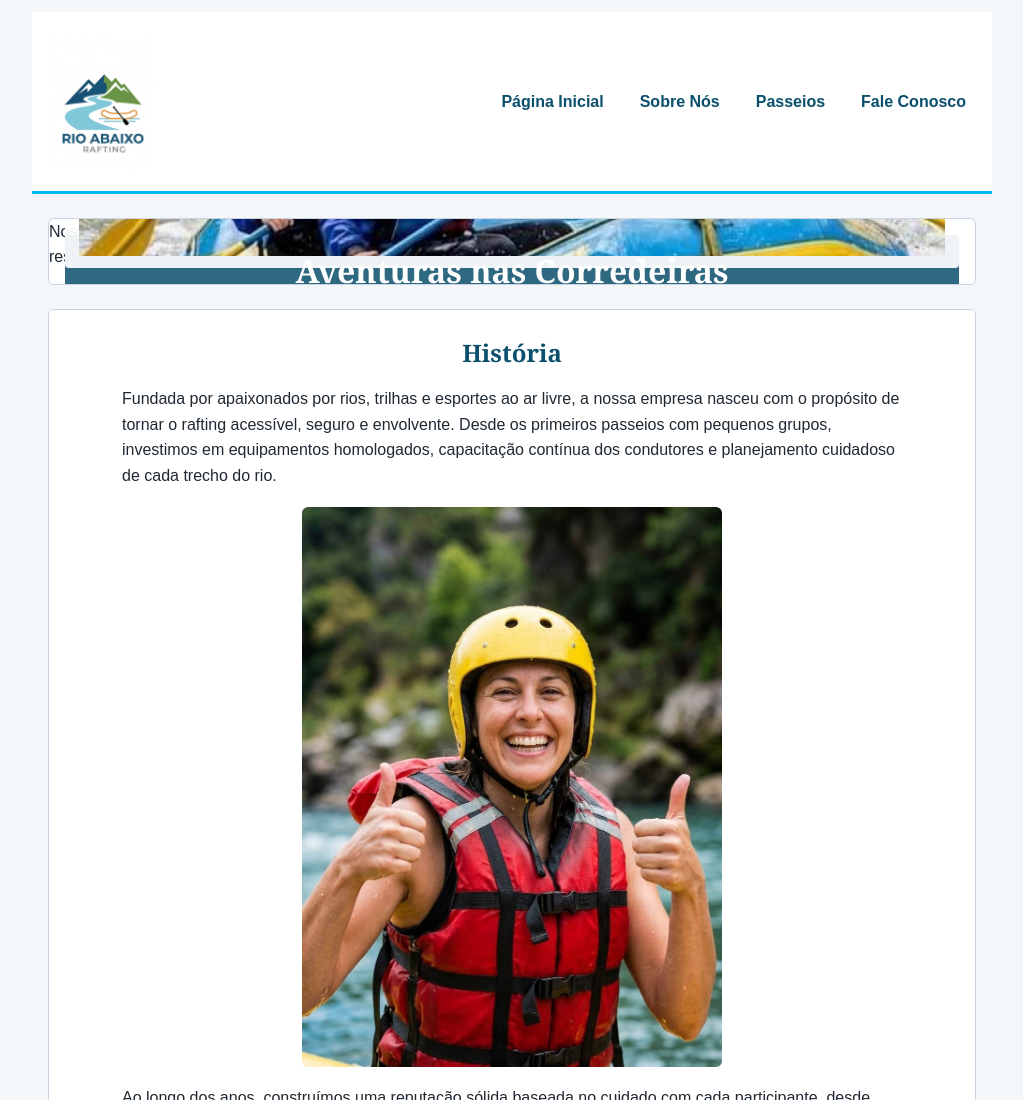
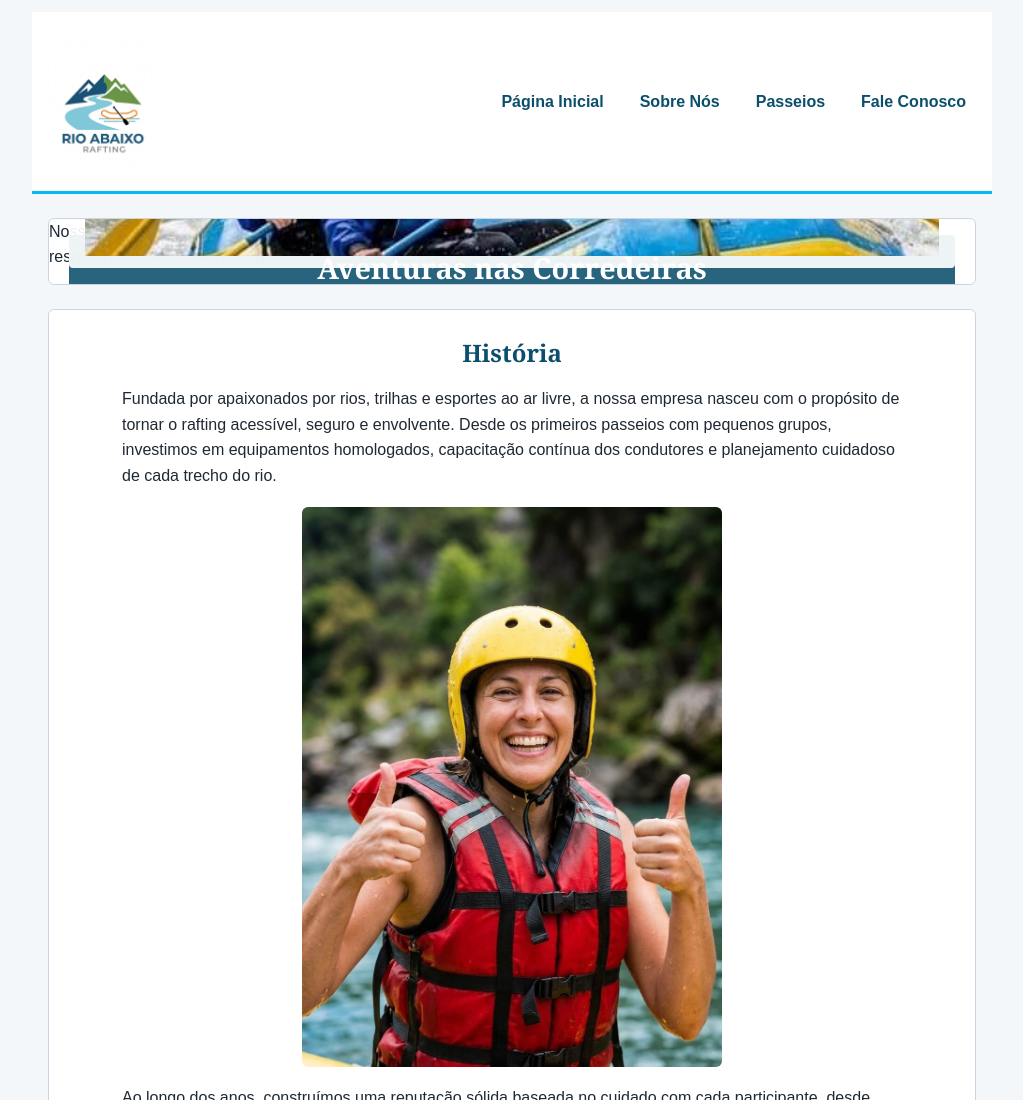
Before and after one commit to PatriciaTelesforo/wdd130, a plain HTML site: page wwr/sobre.html in a window 1280 px wide. Shown: the top 1100 px of the page, without its empty margins (128-1151 px from the left). Drawn offline with Linux system fonts and the light colour scheme.

Commit message:
Adjust padding and background color in rafting.css

```diff
--- a/wwr/estilos/rafting.css
+++ b/wwr/estilos/rafting.css
@@ -115,22 +115,23 @@ p {
 .hero h1 {
     position: absolute;
     top: 16px;
-    left: 16px;
-    right: 16px;
+    left: 20px;
+    right: 20px;
     margin: 0;
     padding: 10px 14px;
-    background-color: rgba(11, 79, 108, 0.85);
+    background-color: rgba(11, 79, 108, 0.88);
     color: #ffffff;
     border-radius: 4px;
     text-align: center;
+    font-size: 1.8rem;
 }
 
 .hero article {
     position: absolute;
     bottom: 16px;
-    left: 16px;
-    right: 16px;
-    padding: 12px 14px;
+    left: 20px;
+    right: 20px;
+    padding: 12px 16px;
     background-color: rgba(255, 255, 255, 0.92);
     color: var(--cor-texto);
     border-radius: 4px;
@@ -138,6 +139,8 @@ p {
 
 .hero article p {
     margin: 0;
+    max-width: none;
+    text-align: center;
 }
 
 /* Seção História */
```
